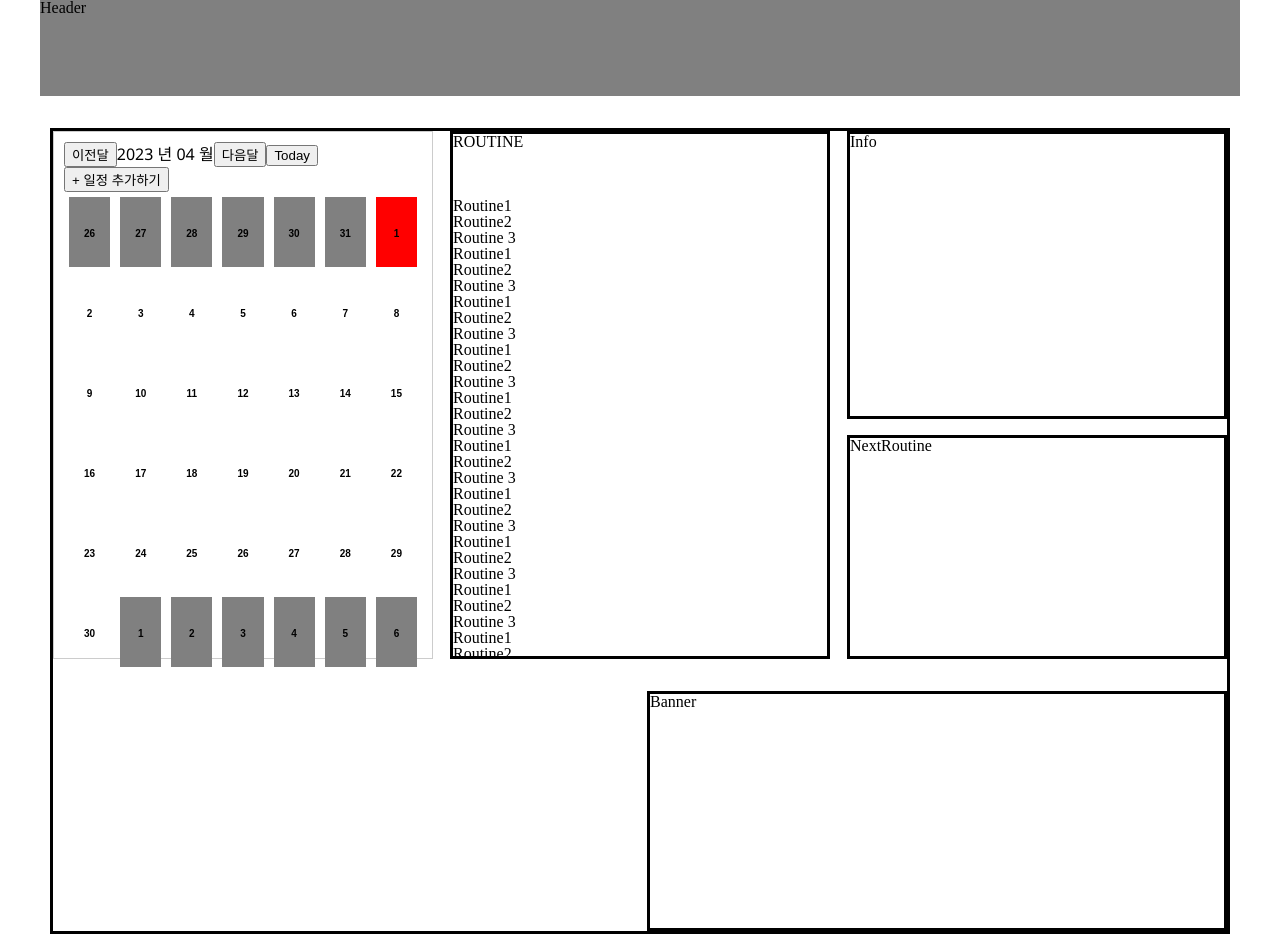
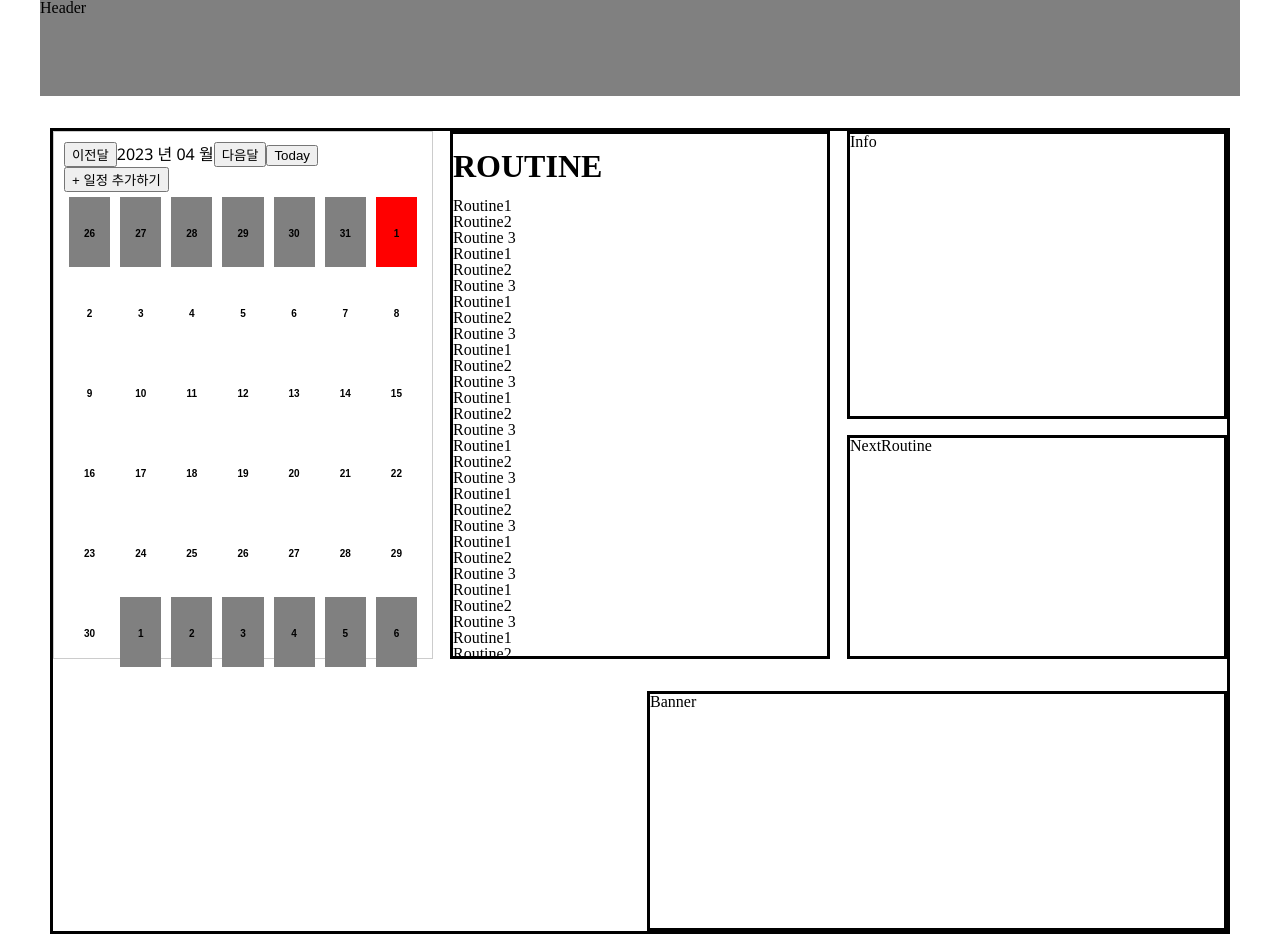
Before and after one commit to Techeer-FM-Studio/frontend, a Next.js app: page / in a window 1280 px wide. Built offline with nearby package versions, Linux system fonts and the light colour scheme.

Commit message:
design: Routine 글자 두께 및 위치 변경

```diff
--- a/src/styles/components/routine/RoutineLayout.module.scss
+++ b/src/styles/components/routine/RoutineLayout.module.scss
@@ -27,8 +27,13 @@
   width: 38rem;
   height: 52.8rem;
   .RoutineLayoutTop {
-    height: 6.4rem; /* 고정 높이 */
+    height: 6.4rem;
+    display: flex;
+    align-items: center; /* 세로 중앙 정렬 */
+    font-weight: 700; /* 글자 두께 설정 */
+    font-size: 32px; /* 16px그리드 기준 두 칸 */
   }
+
   .RoutineLayoutBottom {
     height: 46.4rem;
     overflow: scroll;
```
